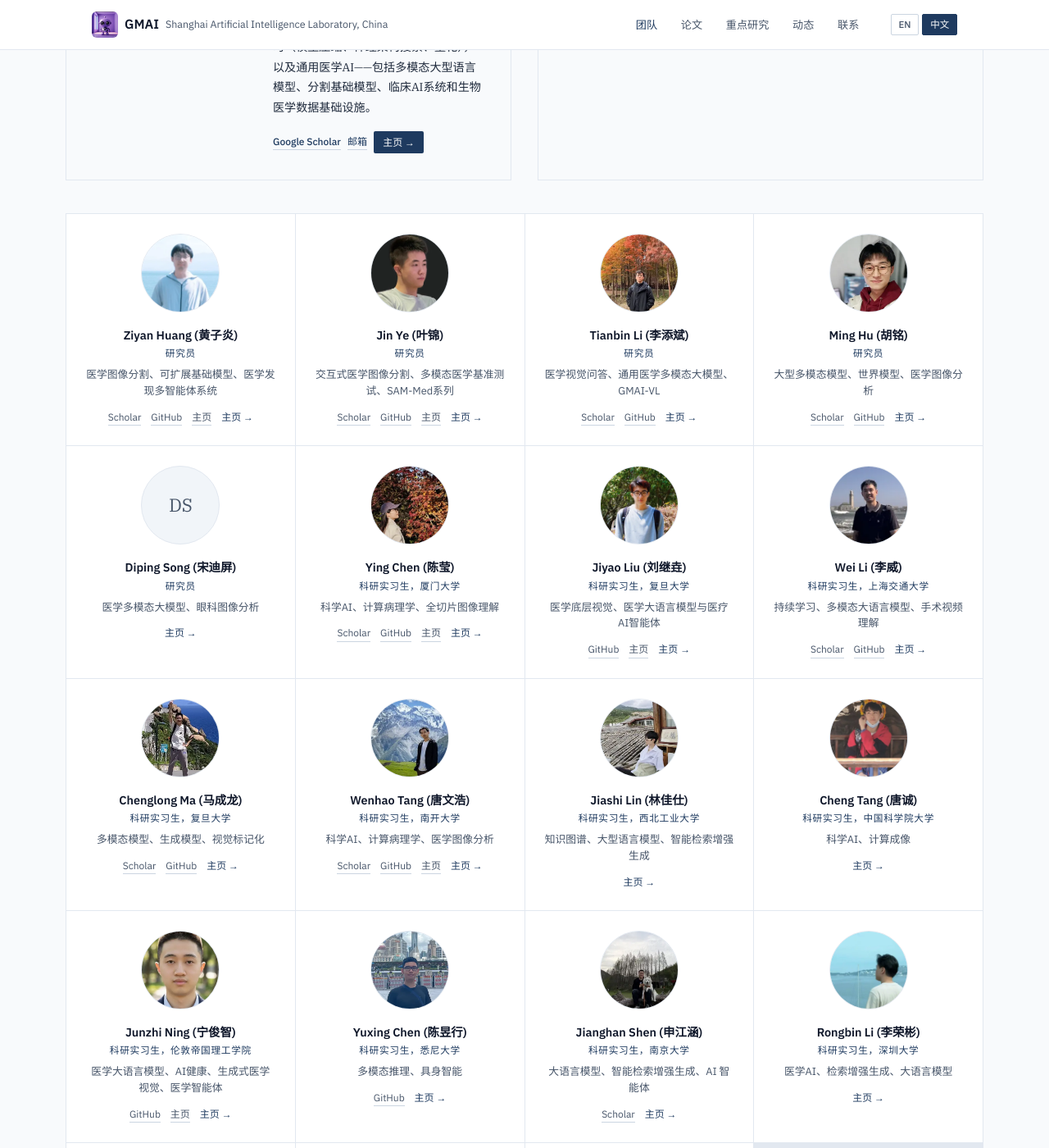
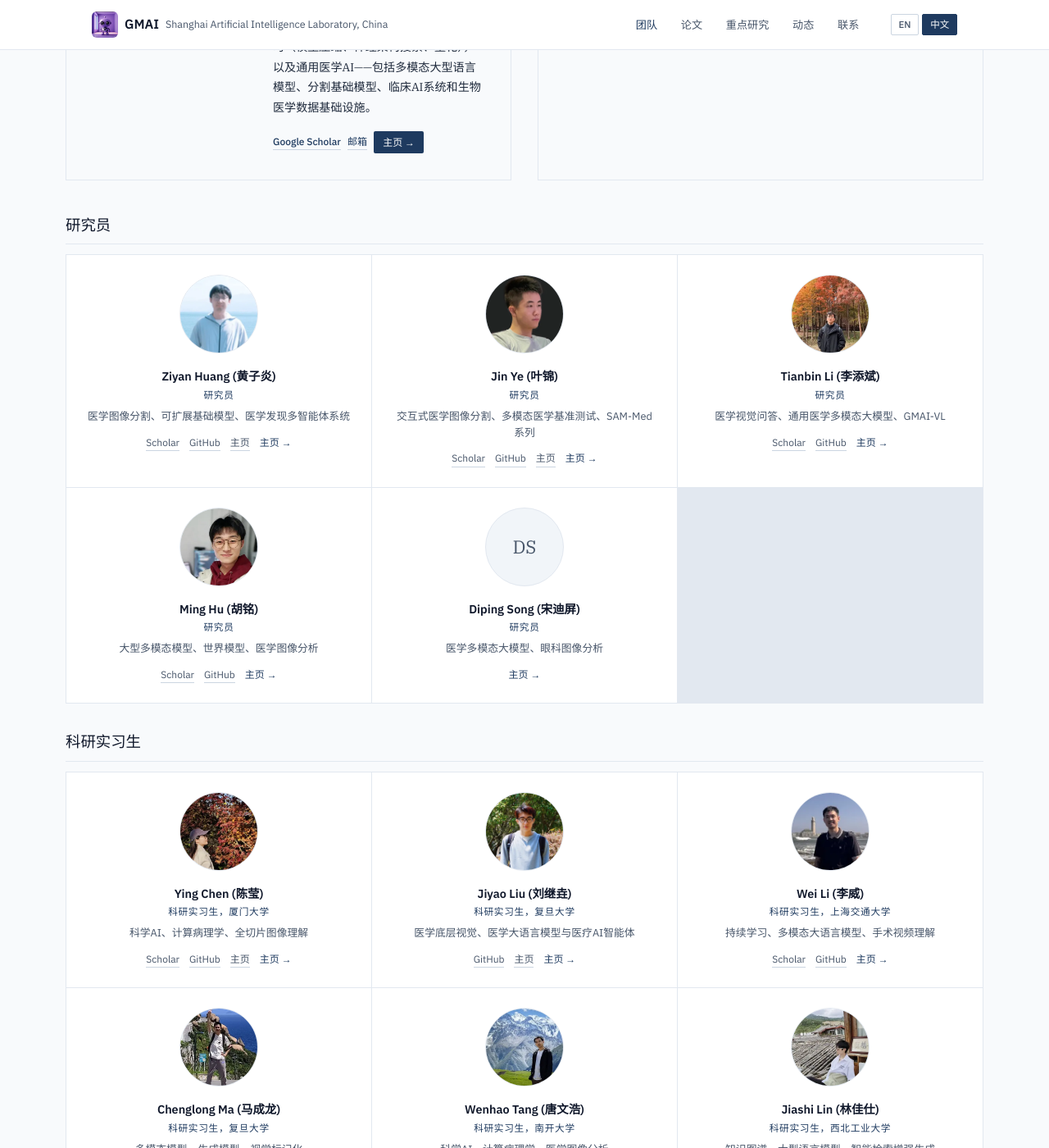
Before and after one commit to uni-medical/gmai-web, a Jekyll site: the page built from pages/zh/team.md, in a window 1280 px wide and 1400 px high, scrolled down 475 px. Shown: the whole window at 82% size. Built offline with Jekyll 4.4.1, drawn with Linux system fonts in a browser that asks for light colours; some of the changed text lies outside the part shown.

Commit message:
feat: split team page into Staff and Research Interns sections
- Change grid from 4 to 3 members per row
- Add section labels (Staff / Research Interns, 研究员 / 科研实习生)
- Filter members by role field using Liquid contains
- Comment out Huihui Xu from alumni display

```diff
--- a/_sass/_components.scss
+++ b/_sass/_components.scss
@@ -26,7 +26,9 @@
 .pi-links { display: flex; gap: .5rem; flex-wrap: wrap; align-items: center;
   a { font-size: .75rem; font-weight: 500; color: $accent; text-decoration: none; border-bottom: 1px solid $border2; &:hover { border-color: $accent; } }
   a.profile-link { background: $accent; color: #fff; padding: .25rem .7rem; border-radius: $radius; border-bottom: none; &:hover { opacity: .85; } } }
-.team-grid { display: grid; grid-template-columns: repeat(4, 1fr); gap: 1px; background: $border; border: 1px solid $border; }
+.team-section-label { font-family: $serif; font-size: 1.15rem; font-weight: 400; color: $ink; margin: 2rem 0 .75rem;
+  padding-bottom: .5rem; border-bottom: 1px solid $border; }
+.team-grid { display: grid; grid-template-columns: repeat(3, 1fr); gap: 1px; background: $border; border: 1px solid $border; }
 @media (max-width: 900px) { .team-grid { grid-template-columns: repeat(2, 1fr); } }
 @media (max-width: 480px) { .team-grid { grid-template-columns: 1fr; } }
 .member-card { background: $bg; padding: 1.5rem; transition: background .15s; text-align: center; &:hover { background: $bg2; } }
--- a/pages/zh/team.md
+++ b/pages/zh/team.md
@@ -60,8 +60,33 @@ lang:      "zh"
     {% endfor %}
   </div>
 
+  <div class="team-section-label">研究员</div>
   <div class="team-grid">
     {% for m in site.data.team.members %}
+    {% if m.role contains "Research Intern" %}{% continue %}{% endif %}
+    <div class="member-card">
+      {% if m.photo != "" %}
+        {% include picture.html src=m.photo alt=m.name class="member-photo" loading="lazy" width="96" height="96" %}
+      {% else %}
+        <div class="member-photo">{{ m.initials }}</div>
+      {% endif %}
+      <div class="member-name">{{ m.name }}</div>
+      <div class="member-role">{% if m.role_zh %}{{ m.role_zh }}{% else %}{{ m.role }}{% endif %}</div>
+      <div class="member-focus">{% if m.focus_zh %}{{ m.focus_zh }}{% else %}{{ m.focus }}{% endif %}</div>
+      <div class="member-links">
+        {% if m.links.scholar != "" %}<a href="{{ m.links.scholar }}" target="_blank">Scholar</a>{% endif %}
+        {% if m.links.github  != "" %}<a href="{{ m.links.github  }}" target="_blank">GitHub</a>{% endif %}
+        {% if m.links.website != "" %}<a href="{{ m.links.website }}" target="_blank">主页</a>{% endif %}
+        {% if m.slug != "" %}<a href="{{ '/zh/team/' | append: m.slug | append: '/' | relative_url }}" class="profile-link">主页 →</a>{% endif %}
+      </div>
+    </div>
+    {% endfor %}
+  </div>
+
+  <div class="team-section-label">科研实习生</div>
+  <div class="team-grid">
+    {% for m in site.data.team.members %}
+    {% unless m.role contains "Research Intern" %}{% continue %}{% endunless %}
     <div class="member-card">
       {% if m.photo != "" %}
         {% include picture.html src=m.photo alt=m.name class="member-photo" loading="lazy" width="96" height="96" %}
```
Also changed, not shown: _data/team.yml (+5 -5 lines), pages/team.md (+25 -0 lines).
